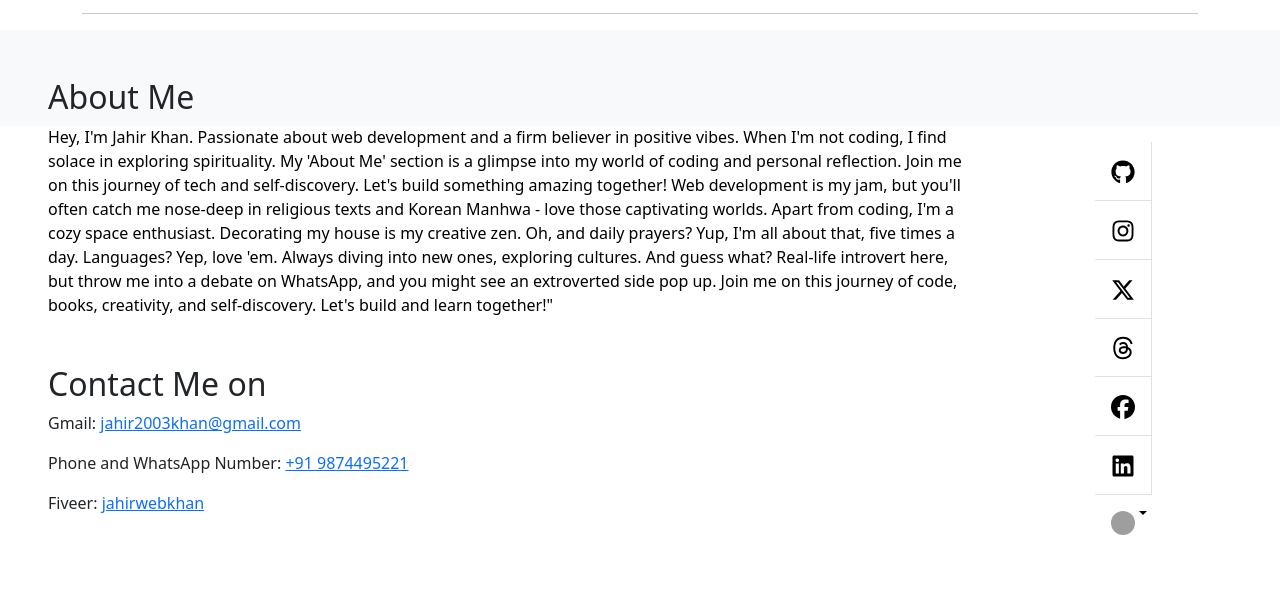
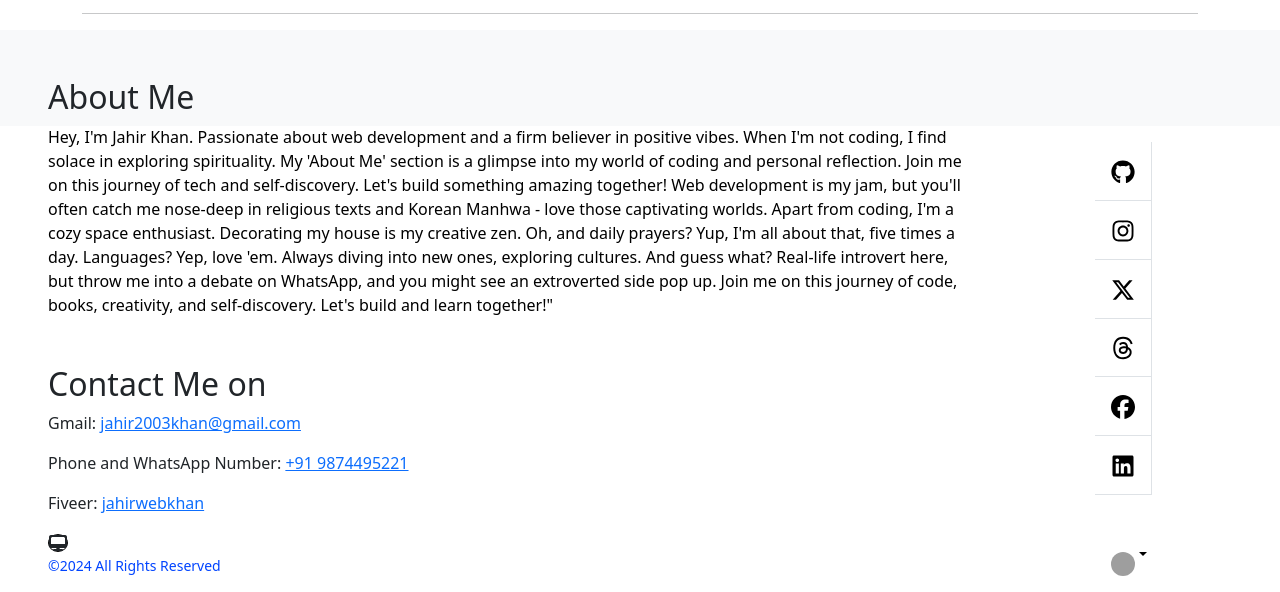
Before and after one commit to jahir01khan/MySecondCapstoneProject, a plain HTML site: page index.html in a window 1280 px wide. Shown: the part 3108-3700 px from the top of the page. Before the commit the page ends 3659 px from the top, so only its background shows below. Drawn offline with nearby package versions, Linux system fonts and the light colour scheme; grey boxes are pictures that could not be loaded.

Commit message:
Add files via upload

```diff
--- a/index.html
+++ b/index.html
@@ -302,7 +302,9 @@
                 <p>Phone and WhatsApp Number: <a href="tel:+919874495221">+91 9874495221</a></p>
                 <p>Fiveer: <a href="https://www.instagram.com/jahir2003khan/" target="_blank">jahirwebkhan</a></p>
             </div>
-
+            <i class="fa-solid fa-desktop rounded-circle border border-black"></i>
+          <small class="d-block mb-3 /*text-body-secondary" style="color: rgb(0, 68, 255);">©2024 All Rights Reserved</small>
+        </div>
 
 
 
```
